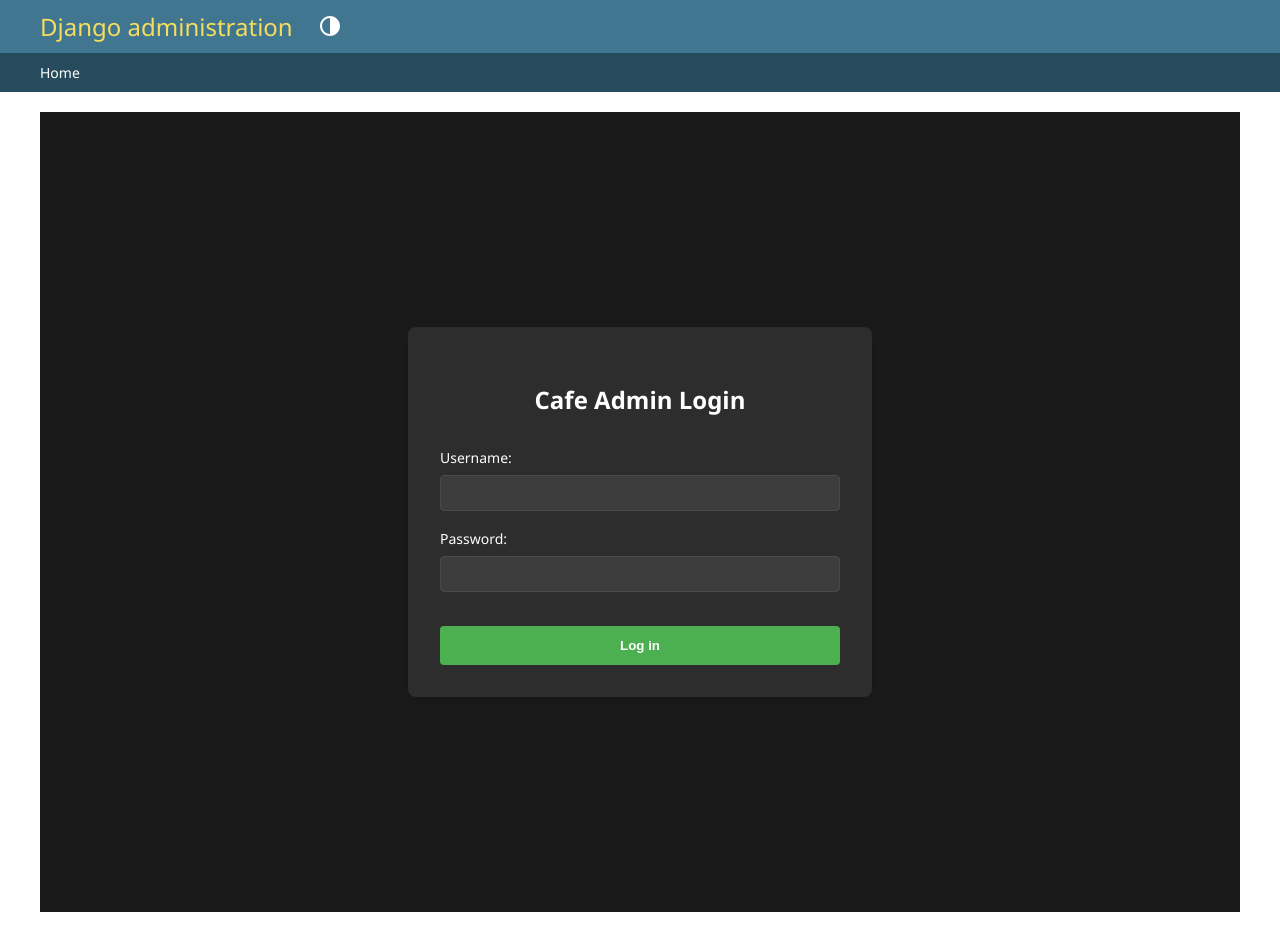
After one commit to wh1sky02/cafe_qr, a Django app: template cafe_project/cafe/templates/admin/login.html in a window 1280 px wide. The commit adds this page. Run offline with Django 5.2, Linux system fonts and the light colour scheme; the template is opened without the code that fills it, so the values that code supplies are empty; some libraries are stand-ins or nearby versions.

Commit message:
Adjust code for admin page

```diff
--- /dev/null
+++ b/cafe_project/cafe/templates/admin/login.html
@@ -0,0 +1,28 @@
+
+{% extends "admin/base_site.html" %}
+{% load static %}
+
+{% block content %}
+<div class="login-container" style="height: 100vh; display: flex; align-items: center; justify-content: center; background-color: #1a1a1a;">
+    <div style="background-color: #2d2d2d; padding: 2rem; border-radius: 8px; box-shadow: 0 4px 6px rgba(0, 0, 0, 0.1); width: 100%; max-width: 400px;">
+        <h2 style="color: #ffffff; text-align: center; margin-bottom: 2rem; font-size: 1.5rem;">Cafe Admin Login</h2>
+        <form method="post" id="login-form" style="display: flex; flex-direction: column; gap: 1rem;">
+            {% csrf_token %}
+            <div style="display: flex; flex-direction: column; gap: 0.5rem;">
+                <label for="id_username" style="color: #ffffff;">Username:</label>
+                <input type="text" name="username" id="id_username" style="padding: 0.5rem; border-radius: 4px; border: 1px solid #4a4a4a; background-color: #3d3d3d; color: #ffffff;">
+            </div>
+            <div style="display: flex; flex-direction: column; gap: 0.5rem;">
+                <label for="id_password" style="color: #ffffff;">Password:</label>
+                <input type="password" name="password" id="id_password" style="padding: 0.5rem; border-radius: 4px; border: 1px solid #4a4a4a; background-color: #3d3d3d; color: #ffffff;">
+            </div>
+            {% if form.errors %}
+            <p style="color: #ff6b6b; text-align: center;">Invalid username or password.</p>
+            {% endif %}
+            <button type="submit" style="background-color: #4CAF50; color: white; padding: 0.75rem; border: none; border-radius: 4px; cursor: pointer; font-weight: bold; margin-top: 1rem;">
+                Log in
+            </button>
+        </form>
+    </div>
+</div>
+{% endblock %}
--- a/cafe_project/cafe/templates/admin/qr_code/generate_qr_code.html
+++ b/cafe_project/cafe/templates/admin/qr_code/generate_qr_code.html
@@ -120,7 +120,7 @@ document.addEventListener('DOMContentLoaded', function() {
         const formData = new FormData(form);
 
         try {
-            const response = await fetch('/admin/generate-qr-code/', {
+            const response = await fetch('/generate-qr-code/', {
                 method: 'POST',
                 body: formData,
                 headers: {
--- a/cafe_project/cafe/urls.py
+++ b/cafe_project/cafe/urls.py
@@ -8,5 +8,5 @@ urlpatterns = [
     path('item/<int:item_id>/', views.item_detail, name='item_detail'),
     path('cart/', views.cart, name='cart'),
     path('checkout/', views.checkout, name='checkout'),
-    path('admin/generate-qr-code/', views.generate_qr_code, name='generate_qr_code'),
+    path('generate-qr-code/', views.generate_qr_code, name='generate_qr_code'),
 ]
--- a/cafe_project/cafe_site/settings.py
+++ b/cafe_project/cafe_site/settings.py
@@ -27,6 +27,7 @@ SECRET_KEY = 'django-insecure-g$=v0@0cf2r9e3jv&fna@_g$#m%re(i-)*27cb!v+j9ge22eja
 DEBUG = True
 
 ALLOWED_HOSTS = ['localhost', '127.0.0.1', '.replit.dev']
+CSRF_TRUSTED_ORIGINS = ['https://*.replit.dev']
 
 
 # Application definition
```
Also changed, not shown: cafe_project/db.sqlite3, 4 other files.
